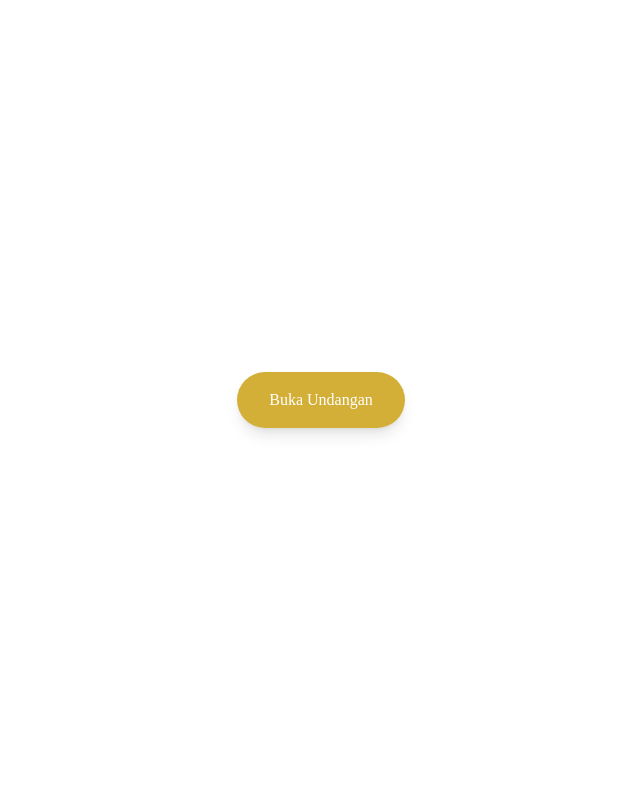
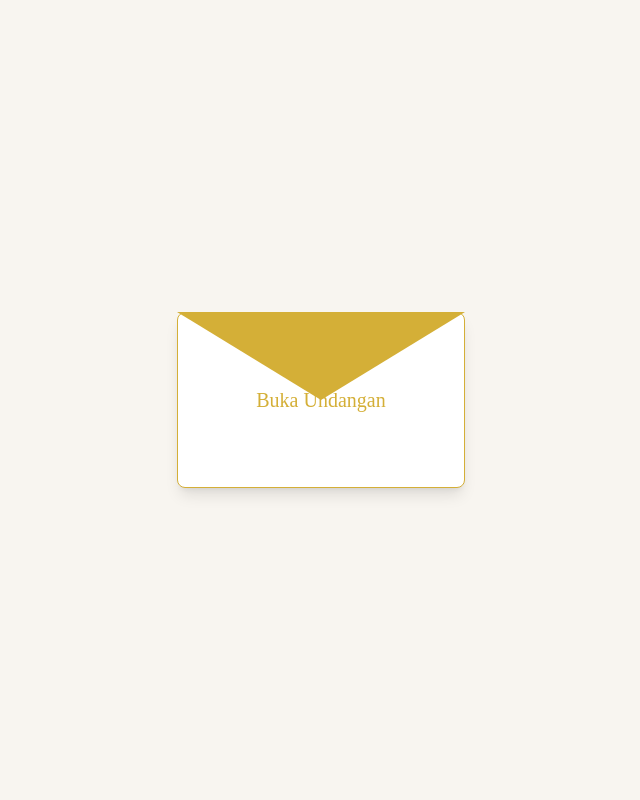
Before and after one commit to AgusDana1/wedding-invitation, a React (Vite) app: page / in a window 1280 px wide. Shown: the top 800 px of the page, without its empty margins (319-959 px from the left). Built offline with nearby package versions, Linux system fonts and the light colour scheme.

Commit message:
penambahan amplop logic

```diff
--- a/src/layouts/MainLayout.jsx
+++ b/src/layouts/MainLayout.jsx
@@ -1,4 +1,5 @@
 import { useRef, useState } from "react";
+import { motion } from "framer-motion";
 import Particles from "@tsparticles/react";
 import { loadSlim } from "@tsparticles/slim";
 import leafImg from '../assets/images/bunga.png';
@@ -7,17 +8,15 @@ import audioFile from '../assets/music/SeribuBidadari.mp3';
 export default function MainLayout({ children }) {
 
   const audioRef = useRef(null);
-  const [isPlaying, setIsPlaying] = useState(false);
+  const [opened, setOpened] = useState(false);
 
   const particlesInit = async (engine) => {
     await loadSlim(engine);
   };
 
-  const playMusic = () => {
-    if (audioRef.current) {
-      audioRef.current.play();
-      setIsPlaying(true);
-    }
+  const handleOpen = () => {
+    setOpened(true);
+    audioRef.current?.play();
   };
 
   return (
@@ -25,7 +24,6 @@ export default function MainLayout({ children }) {
 
       {/* PARTICLES */}
       <Particles
-        id="tsparticles"
         init={particlesInit}
         options={{
           fullScreen: { enable: false },
@@ -36,11 +34,6 @@ export default function MainLayout({ children }) {
               speed: 1,
               direction: "bottom",
               gravity: { enable: true, acceleration: 0.2 },
-              outModes: { default: "out" },
-            },
-            rotate: {
-              value: { min: 0, max: 360 },
-              animation: { enable: true, speed: 5 },
             },
             shape: {
               type: "image",
@@ -51,7 +44,6 @@ export default function MainLayout({ children }) {
               },
             },
             size: { value: { min: 15, max: 30 } },
-            opacity: { value: 0.8 },
           },
         }}
         className="absolute inset-0 z-0 pointer-events-none"
@@ -62,20 +54,47 @@ export default function MainLayout({ children }) {
         <source src={audioFile} type="audio/mp3" />
       </audio>
 
-      {/* OPEN BUTTON */}
-      {!isPlaying && (
-        <div className="fixed inset-0 bg-white flex items-center justify-center z-50">
-          <button
-            onClick={playMusic}
-            className="px-8 py-4 bg-gold text-white rounded-full shadow-lg"
-          >
-            Buka Undangan
-          </button>
+      {/* ENVELOPE OPENING */}
+      {!opened && (
+        <div className="fixed inset-0 bg-cream flex items-center justify-center z-50">
+
+          <div onClick={handleOpen} className="cursor-pointer">
+
+            {/* Envelope */}
+            <motion.div
+              initial={{ rotateX: 0 }}
+              animate={{ rotateX: opened ? 180 : 0 }}
+              transition={{ duration: 1 }}
+              className="w-72 h-44 relative perspective"
+            >
+
+              {/* Body */}
+              <div className="absolute w-full h-full bg-white border border-gold rounded-lg shadow-lg"></div>
+
+              {/* Flap */}
+              <motion.div
+                initial={{ rotateX: 0 }}
+                animate={{ rotateX: opened ? -180 : 0 }}
+                transition={{ duration: 1 }}
+                className="absolute top-0 w-full h-1/2 bg-gold origin-top"
+                style={{ clipPath: "polygon(0 0, 100% 0, 50% 100%)" }}
+              />
+
+              {/* Text */}
+              <div className="absolute inset-0 flex items-center justify-center">
+                <p className="text-gold font-wedding text-xl">
+                  Buka Undangan
+                </p>
+              </div>
+
+            </motion.div>
+
+          </div>
         </div>
       )}
 
       {/* CONTENT */}
-      <div className="relative z-10">
+      <div className={`relative z-10 transition duration-700 ${opened ? "opacity-100" : "opacity-0"}`}>
         {children}
       </div>
     </div>
```
